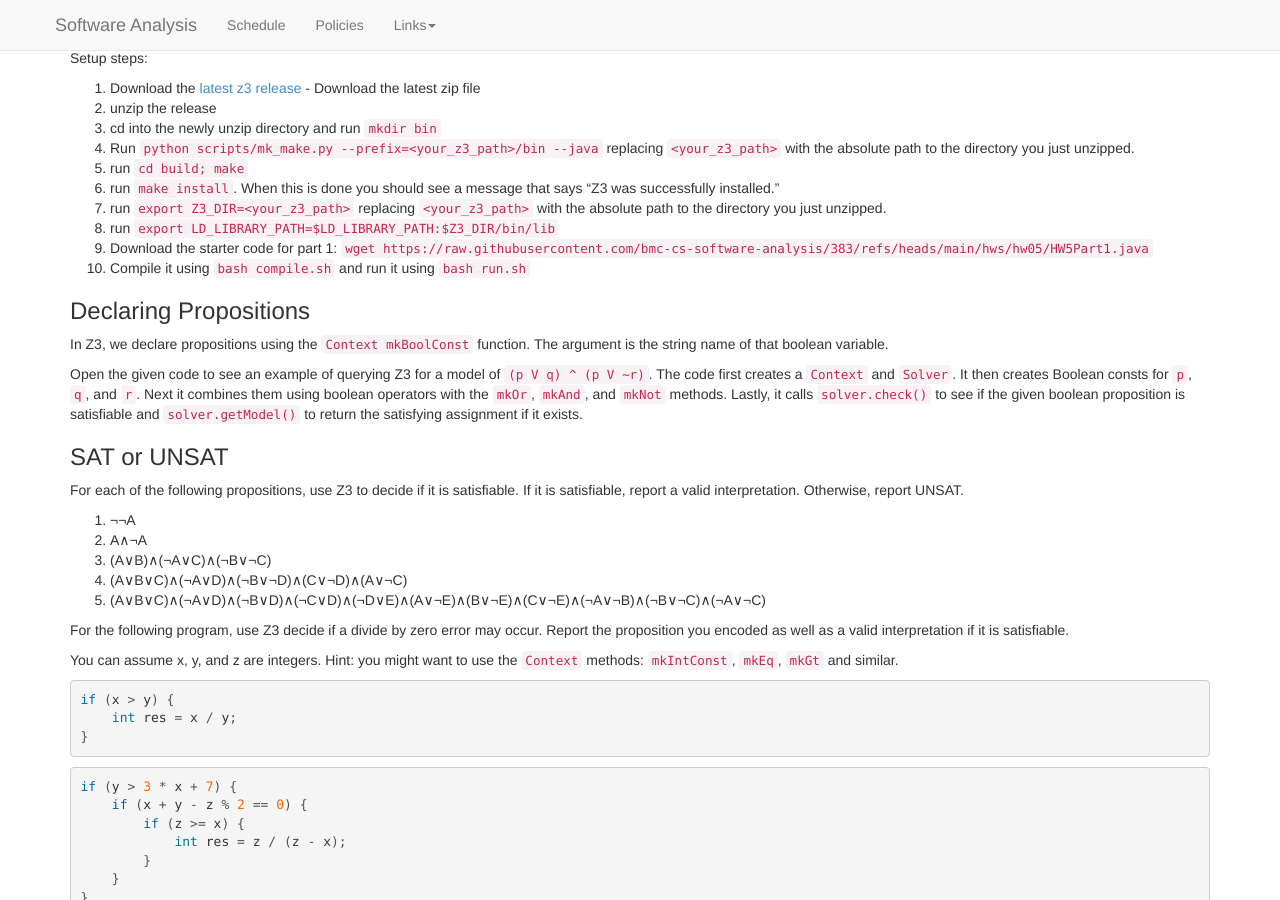
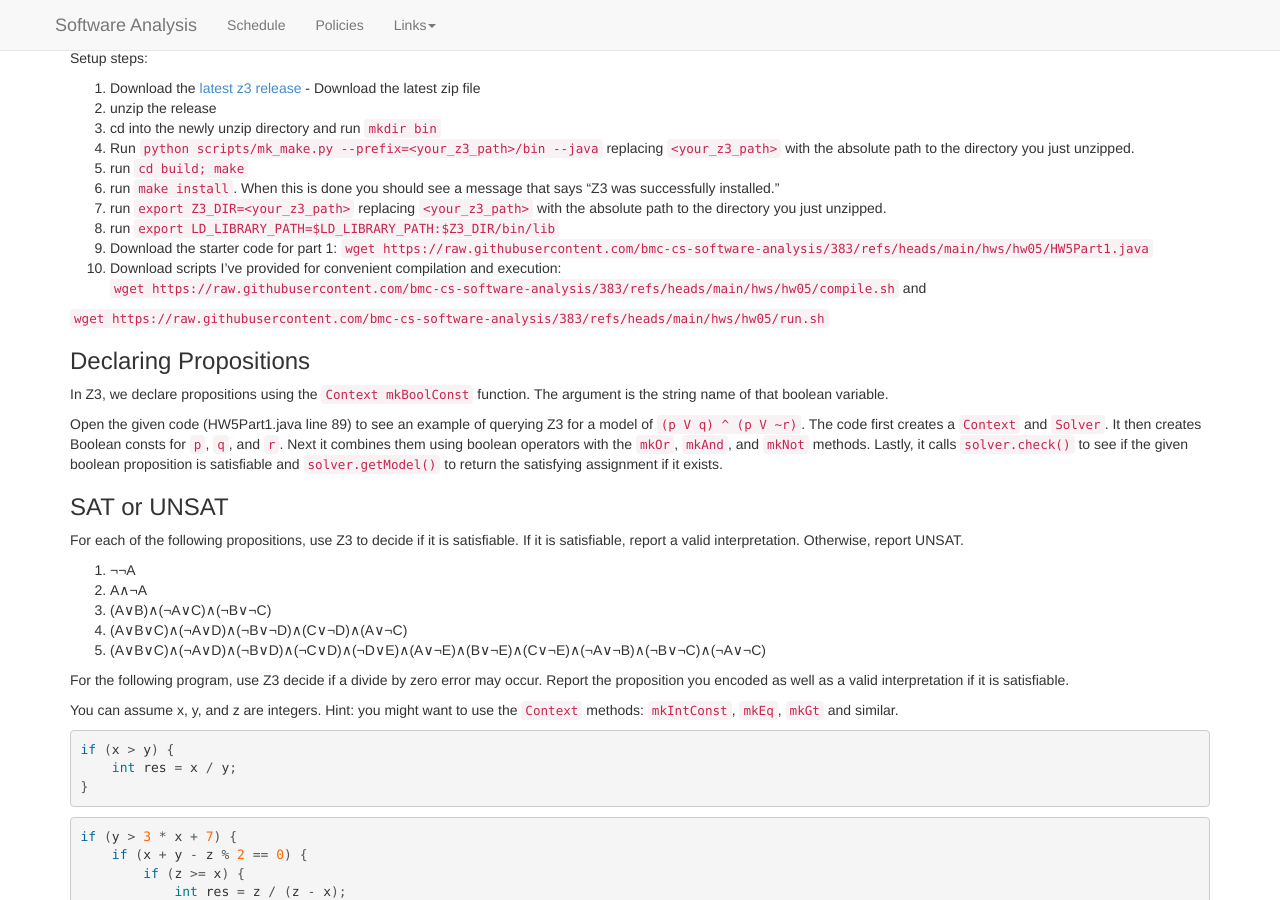
Before and after one commit to bmc-cs-software-analysis/383, a Jekyll site: the page built from hws/HW03.md, in a window 1280 px wide and 900 px high, scrolled down 513 px. Built offline with Jekyll 4.4.1, drawn with Linux system fonts in a browser that asks for light colours; nearby versions of some CDN libraries.

Commit message:
hw3 setup

```diff
--- a/hws/HW03.md
+++ b/hws/HW03.md
@@ -80,12 +80,15 @@ Setup steps:
 7. run `export Z3_DIR=<your_z3_path>` replacing `<your_z3_path>` with the absolute path to the directory you just unzipped.
 8. run `export LD_LIBRARY_PATH=$LD_LIBRARY_PATH:$Z3_DIR/bin/lib`
 9. Download the starter code for part 1: `wget https://raw.githubusercontent.com/bmc-cs-software-analysis/383/refs/heads/main/hws/hw05/HW5Part1.java`
-10. Compile it using `bash compile.sh` and run it using `bash run.sh`
+10. Download scripts I've provided for convenient compilation and execution:
+`wget https://raw.githubusercontent.com/bmc-cs-software-analysis/383/refs/heads/main/hws/hw05/compile.sh` and
+
+`wget https://raw.githubusercontent.com/bmc-cs-software-analysis/383/refs/heads/main/hws/hw05/run.sh`
 
 ### Declaring Propositions
 In Z3, we declare propositions using the `Context mkBoolConst` function. The argument is the string name of that boolean variable.
 
-Open the given code to see an example of querying Z3 for a model of `(p V q) ^ (p V ~r)`.
+Open the given code (HW5Part1.java line 89) to see an example of querying Z3 for a model of `(p V q) ^ (p V ~r)`.
 The code first creates a `Context` and `Solver`. It then creates Boolean consts for `p`, `q`, and `r`. Next it combines them using boolean operators with the `mkOr`, `mkAnd`, and `mkNot` methods. Lastly, it calls `solver.check()` to see if the given boolean proposition is satisfiable and `solver.getModel()` to return the satisfying assignment if it exists.
 
 ### SAT or UNSAT
```
